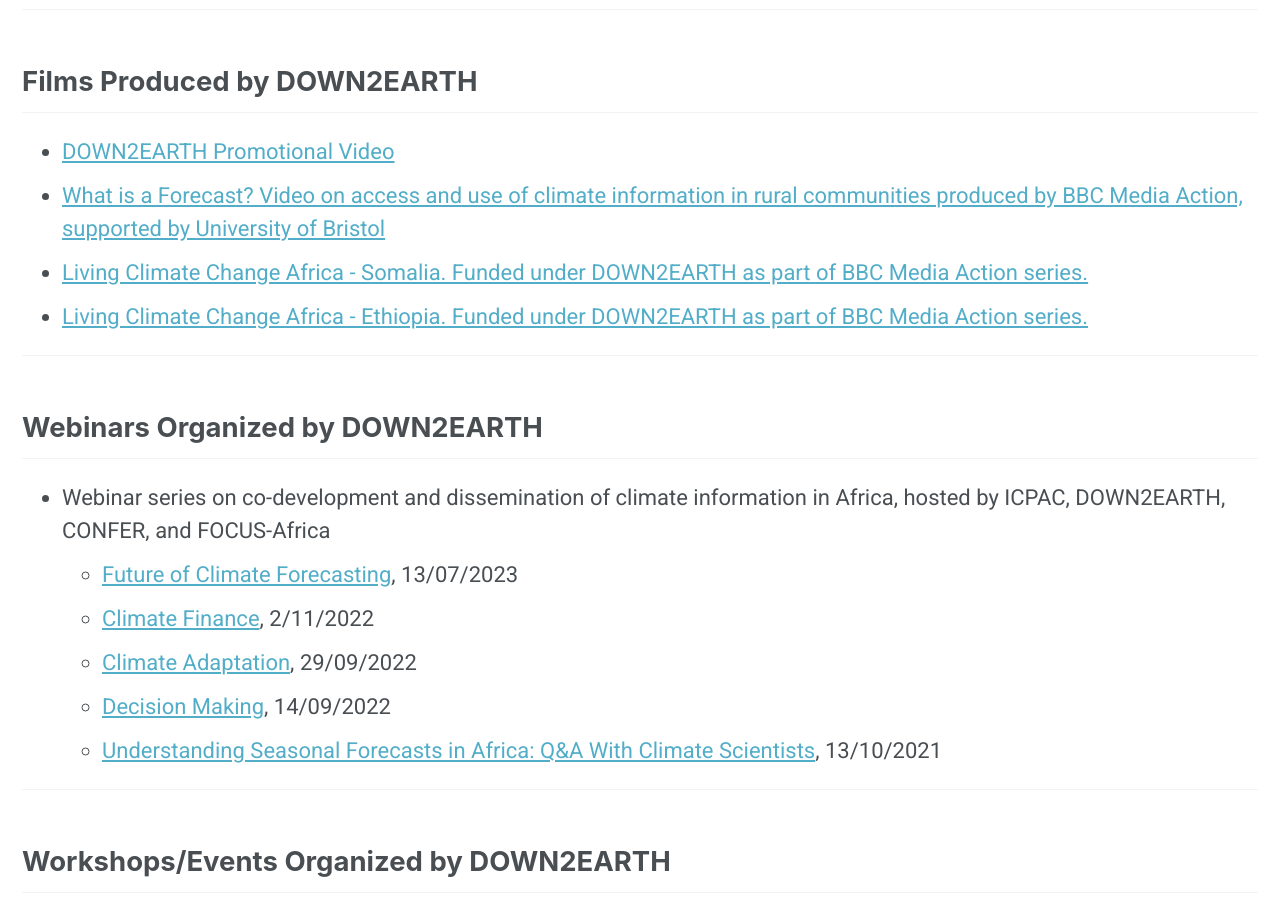
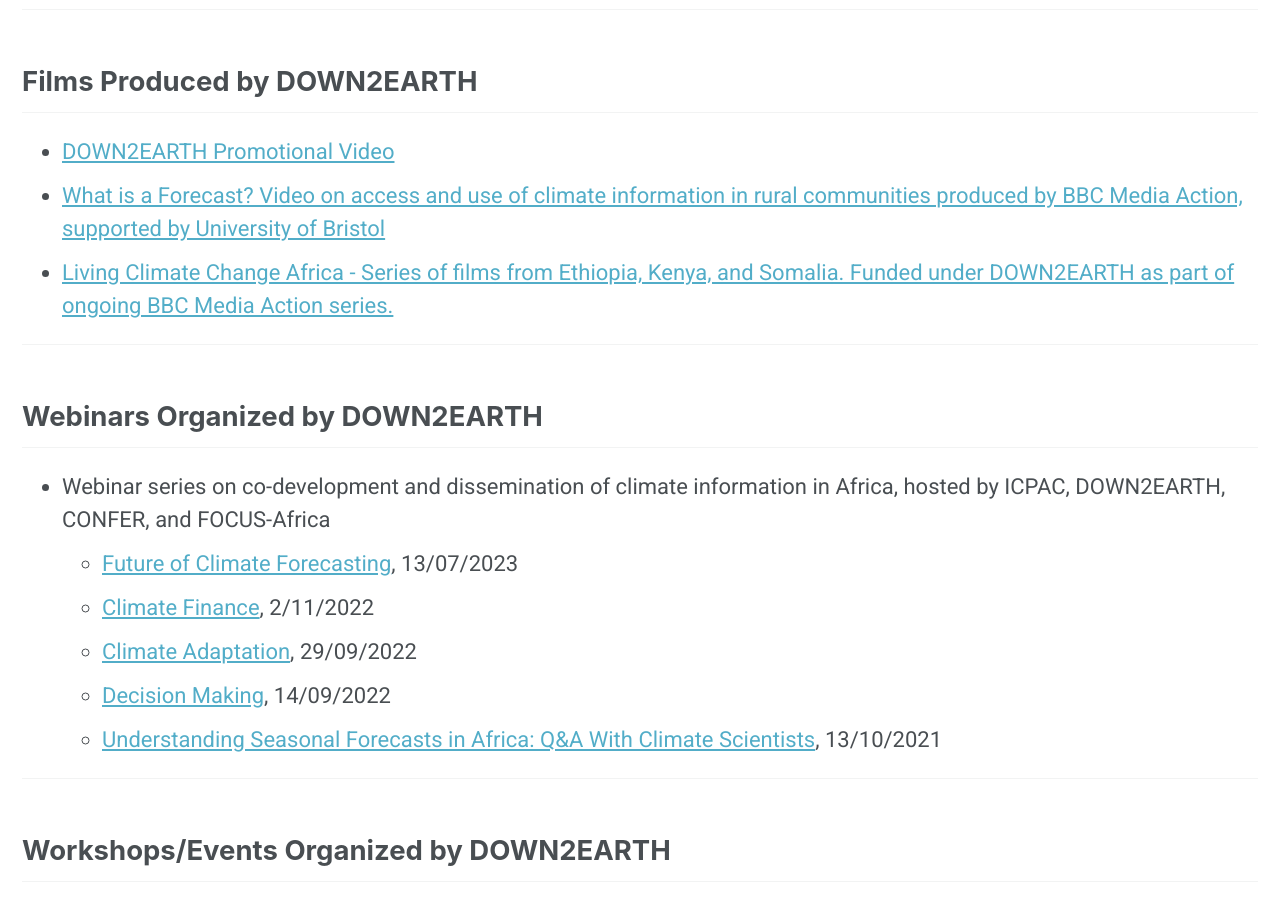
Before and after one commit to ucsb-eri/down2earth, a Jekyll site: the page built from _pages/outputs.md, in a window 1280 px wide and 900 px high, scrolled down 4860 px. Built offline with Jekyll 4.4.1, drawn with Linux system fonts in a browser that asks for light colours; nearby versions of some CDN libraries; comment, search, counter and statistics services are not loaded.

Commit message:
Update outputs.md

```diff
--- a/_pages/outputs.md
+++ b/_pages/outputs.md
@@ -114,8 +114,7 @@
 
 * [DOWN2EARTH Promotional Video](https://www.youtube.com/watch?v=9g_06jBU-ag)<br />
 * [What is a Forecast? Video on access and use of climate information in rural communities produced by BBC Media Action, supported by University of Bristol](https://youtu.be/BEPH8W6msV4)<br />
-* [Living Climate Change Africa - Somalia. Funded under DOWN2EARTH as part of BBC Media Action series.](https://www.youtube.com/watch?v=4pjotcp5gAA)<br />
-* [Living Climate Change Africa - Ethiopia. Funded under DOWN2EARTH as part of BBC Media Action series.](https://www.bbc.co.uk/mediaaction/climate-change-resilience/living-climate-change/ethiopia-living-climate-change-2025)<br />
+* [Living Climate Change Africa - Series of films from Ethiopia, Kenya, and Somalia. Funded under DOWN2EARTH as part of ongoing BBC Media Action series.](https://www.bbc.co.uk/mediaaction/our-work/climate-change-resilience/living-climate-change-2025/)<br />
 
 ---
 
```
